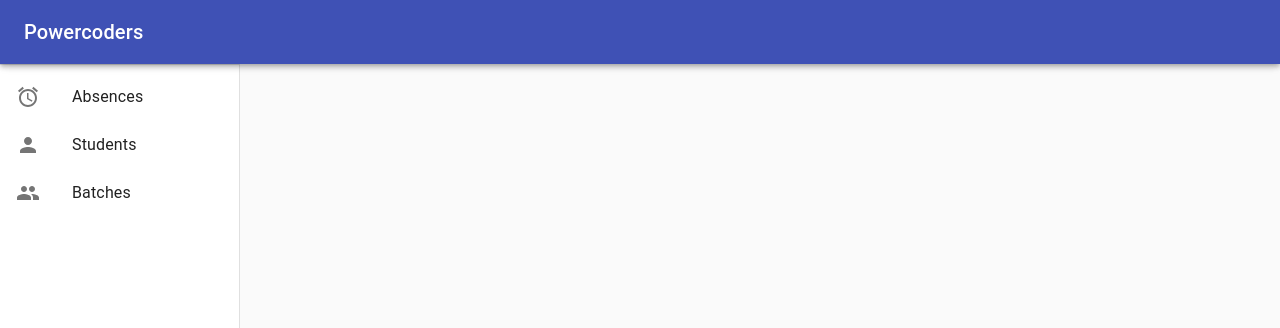
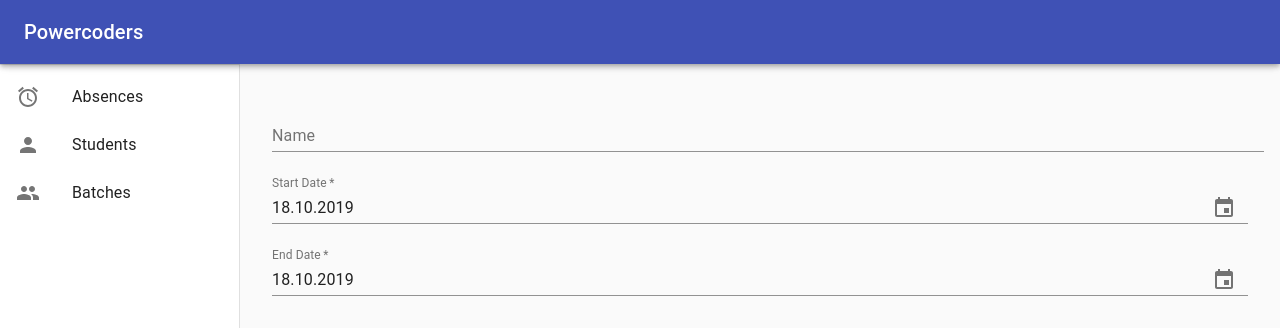
Before and after one commit to swerky/Poco_WebApp, a React (Create React App) app in the folder client/: page /batchadd in a window 1280 px wide. Shown: the top 328 px of the page. Built offline with nearby package versions, Linux system fonts and the light colour scheme.

Commit message:
Batch add form

```diff
--- a/client/src/components/Batchs/Batches.tsx
+++ b/client/src/components/Batchs/Batches.tsx
@@ -1,4 +1,4 @@
-import React, { FunctionComponent, useState } from 'react';
+import React, { FunctionComponent, useState, useEffect } from 'react';
 import { createStyles, Theme, makeStyles } from '@material-ui/core/styles';
 import BatchesTable from './BatchesTable';
 import CircularProgress from '@material-ui/core/CircularProgress';
@@ -16,6 +16,11 @@ const useStyles = makeStyles((theme: Theme) =>
 
 const Batches : FunctionComponent = () => {
   const classes = useStyles();
+
+  useEffect(() => {
+    // Met à jour le titre du document via l’API du navigateur
+    document.title = `Batches`;
+  });
 
   /* GETTING EXISTING BATCH */
   const {loading, error, data} = useQuery(GET_BATCHES);
--- /dev/null
+++ b/client/src/components/Batchs/BatchesForm.tsx
@@ -0,0 +1,108 @@
+import React, { FunctionComponent } from 'react';
+import { createStyles, Theme, makeStyles } from '@material-ui/core/styles';
+import Grid from '@material-ui/core/Grid';
+import TextField from '@material-ui/core/TextField';
+import {
+  MuiPickersUtilsProvider,
+  MaterialUiPickersDate,
+  KeyboardDatePicker
+} from '@material-ui/pickers';
+import DateFnsUtils from '@date-io/moment';
+import {BatchClass} from '../../interfaces/Student.interface';
+
+const useStyles = makeStyles((theme: Theme) =>
+  createStyles({
+    margin: {
+      margin: theme.spacing(1),
+    },
+    extendedIcon: {
+      marginRight: theme.spacing(1),
+    },
+    selectRow: {
+      marginTop: '24px'
+    },
+    container: {
+      display: 'flex',
+      flexWrap: 'wrap',
+    },
+    input: {
+      marginLeft: theme.spacing(1),
+      marginRight: theme.spacing(1),
+      width: '100%',
+    },
+    titleNewBatch: {
+      marginBottom: '10px',
+      marginTop: '10px',
+      marginLeft: '5px'
+    },
+    addField: {
+      marginTop: '10px',
+    },
+    progress: {
+      margin: theme.spacing(2),
+    },
+  }),
+);
+
+interface BatchClassProps {
+  batch: BatchClass,
+  handleTextBatchChange: (name: keyof BatchClass) => (event: React.ChangeEvent<HTMLInputElement | HTMLTextAreaElement>) => void,
+  handleDateBatchChange: (date: MaterialUiPickersDate | null, name: keyof BatchClass) => void,
+}
+
+const BatchesForm: FunctionComponent<BatchClassProps> = ({batch, handleTextBatchChange, handleDateBatchChange}) => {
+  const classes = useStyles();
+
+  return (
+    <>
+      <TextField
+        id="batch.name"
+        label="Name"
+        onChange={handleTextBatchChange('name')}
+        className={classes.input}
+        value={batch.name}
+        margin="normal"
+      />
+      <MuiPickersUtilsProvider utils={DateFnsUtils}>
+        <Grid container justify="space-around">
+          <KeyboardDatePicker
+            required
+            disableToolbar
+            variant="inline"
+            format="DD.MM.YYYY"
+            margin="normal"
+            id="startingTime"
+            label="Start Date"
+            value={batch.startingTime}
+            onChange={(event) => handleDateBatchChange(event, 'startingTime')}
+            className={classes.input}
+            KeyboardButtonProps={{
+              'aria-label': 'change date',
+            }}
+          />
+        </Grid>
+      </MuiPickersUtilsProvider>
+      <MuiPickersUtilsProvider utils={DateFnsUtils}>
+        <Grid container justify="space-around">
+          <KeyboardDatePicker
+            required
+            disableToolbar
+            variant="inline"
+            format="DD.MM.YYYY"
+            margin="normal"
+            id="endTime"
+            label="End Date"
+            value={batch.endTime}
+            onChange={(event) => handleDateBatchChange(event, 'endTime')}
+            className={classes.input}
+            KeyboardButtonProps={{
+              'aria-label': 'change date',
+            }}
+          />
+        </Grid>
+      </MuiPickersUtilsProvider>
+    </>
+  );
+}
+
+export default BatchesForm;
--- /dev/null
+++ b/client/src/components/Batchs/BatchesFormAdd.tsx
@@ -0,0 +1,30 @@
+import React, { FunctionComponent, useState } from 'react';
+import moment from 'moment';
+import BatchesForm from './BatchesForm';
+import {BatchClass} from '../../interfaces/Student.interface';
+import {MaterialUiPickersDate} from '@material-ui/pickers';
+
+const BatchesFormAdd : FunctionComponent = () => {
+  const [batch, setBatch] = useState({
+    name: "",
+    startingTime: moment(),
+    endTime: moment()
+  })
+
+  /* FUNCTIONS */
+  const handleTextBatchChange = (name: keyof BatchClass) => (event: React.ChangeEvent<HTMLInputElement | HTMLTextAreaElement>) =>{
+    setBatch({...batch, [name]: event.target.value});
+  }
+
+  const handleDateBatchChange = (date: MaterialUiPickersDate | null, name: keyof BatchClass) => {
+    if(date !== null){
+      setBatch({...batch, [name]: date});
+    }
+  }
+
+  return (
+    <BatchesForm batch={batch} handleTextBatchChange={handleTextBatchChange} handleDateBatchChange={handleDateBatchChange}/>
+  );
+}
+
+export default BatchesFormAdd;
--- a/client/src/components/Batchs/BatchesTable.tsx
+++ b/client/src/components/Batchs/BatchesTable.tsx
@@ -55,13 +55,13 @@ const BatchesTable : FunctionComponent<BatchesTableProps> = ({batches}) => {
       <Toolbar>
         <div className={classes.title}>
           <Typography variant="h6" id="tableTitle">
-            Students
+            Batches
           </Typography>
         </div>
         <div className={classes.spacer}/>
         <div className={classes.actions}>
           <Tooltip title="Add Batch" aria-label="add batch">
-            <Link to="batchAdd">
+            <Link to="batchadd">
               <AddIcon/>
             </Link>
           </Tooltip>
--- a/client/src/components/Students/StudentFormBatch.tsx
+++ b/client/src/components/Students/StudentFormBatch.tsx
@@ -6,9 +6,7 @@ import SearchIcon from '@material-ui/icons/Search';
 import IconButton from '@material-ui/core/IconButton';
 import Tooltip from '@material-ui/core/Tooltip';
 import SelectField from '../../utils/components/SelectField';
-import {OptionType} from '../../utils/components/SelectField.interface';
 import StudentFormBatchProps from '../../interfaces/StudentFormBatch.interface';
-import TextField from '@material-ui/core/TextField';
 import CircularProgress from '@material-ui/core/CircularProgress';
 import ServerError from '../../utils/Errors/ServerError';
 import {
@@ -16,7 +14,7 @@ import {
   MaterialUiPickersDate,
   KeyboardDatePicker
 } from '@material-ui/pickers';
-import DateFnsUtils from '@date-io/moment';
+import BatchesForm from '../Batchs/BatchesForm';
 import { useQuery } from '@apollo/react-hooks';
 import {BatchClass} from '../../interfaces/Student.interface';
 import {GET_BATCHES} from '../../queries/BatchQuery';
@@ -103,52 +101,7 @@ const StudentFormBatch: FunctionComponent<StudentFormBatchProps> = ({newBatch, s
               </IconButton>
             </Grid>
           </Grid>
-          <TextField
-                id="batch.name"
-                label="Name"
-                onChange={handleTextBatchChange('name')}
-                className={classes.input}
-                value={batch.name}
-                margin="normal"
-              />
-          <MuiPickersUtilsProvider utils={DateFnsUtils}>
-            <Grid container justify="space-around">
-              <KeyboardDatePicker
-                required
-                disableToolbar
-                variant="inline"
-                format="dd.MM.yyyy"
-                margin="normal"
-                id="startingTime"
-                label="Start Date"
-                value={batch.startingTime}
-                onChange={(event) => handleDateBatchChange(event, 'startingTime')}
-                className={classes.input}
-                KeyboardButtonProps={{
-                  'aria-label': 'change date',
-                }}
-              />
-            </Grid>
-          </MuiPickersUtilsProvider>
-          <MuiPickersUtilsProvider utils={DateFnsUtils}>
-            <Grid container justify="space-around">
-              <KeyboardDatePicker
-                required
-                disableToolbar
-                variant="inline"
-                format="dd.MM.yyyy"
-                margin="normal"
-                id="endTime"
-                label="End Date"
-                value={batch.endTime}
-                onChange={(event) => handleDateBatchChange(event, 'endTime')}
-                className={classes.input}
-                KeyboardButtonProps={{
-                  'aria-label': 'change date',
-                }}
-              />
-            </Grid>
-          </MuiPickersUtilsProvider>
+          <BatchesForm batch={batch} handleTextBatchChange={handleTextBatchChange} handleDateBatchChange={handleDateBatchChange}/>
         </Grid>
       }
     </Grid>
--- a/client/src/components/Students/StudentsTable.tsx
+++ b/client/src/components/Students/StudentsTable.tsx
@@ -93,7 +93,7 @@ const StudentsTable : FunctionComponent<StudentTableProps> = (props) => {
         <div className={classes.spacer}/>
         <div className={classes.actions}>
           <Tooltip title="Add Student" aria-label="add student">
-            <Link to="studentAdd">
+            <Link to="studentadd">
               <PersonAdd/>
             </Link>
           </Tooltip>
--- a/client/src/utils/Layout/MyLayout.tsx
+++ b/client/src/utils/Layout/MyLayout.tsx
@@ -67,7 +67,7 @@ interface ResponsiveDrawerProps {
 
 interface ItemMenuProps {
   path: string,
-  key: string,
+  keyValue: string,
   text: string,
   icon: React.ReactElement<SvgIconProps>
 }
@@ -81,10 +81,10 @@ const MyLayout : FunctionComponent<ResponsiveDrawerProps> = ({container, childre
     setMobileOpen(!mobileOpen);
   };
 
-  const ItemMenu : FunctionComponent<ItemMenuProps> = ({path, key, text, icon}) => {
+  const ItemMenu : FunctionComponent<ItemMenuProps> = ({path, keyValue, text, icon}) => {
     return (
       <Link to={path}>
-        <ListItem button key={key}>
+        <ListItem button key={keyValue}>
           <ListItemIcon>{icon}</ListItemIcon>
           <ListItemText primary={text} />
         </ListItem>
@@ -97,9 +97,9 @@ const MyLayout : FunctionComponent<ResponsiveDrawerProps> = ({container, childre
       <div className={classes.toolbar} />
       <Divider />
         <List>
-          <ItemMenu path="/" key="absences" text="Absences" icon={<AlarmIcon/>}/>
-          <ItemMenu path="/students" key="students" text="Students" icon={<PersonIcon/>}/>
-          <ItemMenu path="/batches" key="batches" text="Batches" icon={<GroupIcon/>}/>
+          <ItemMenu path="/" keyValue="absences" text="Absences" icon={<AlarmIcon/>}/>
+          <ItemMenu path="/students" keyValue="students" text="Students" icon={<PersonIcon/>}/>
+          <ItemMenu path="/batches" keyValue="batches" text="Batches" icon={<GroupIcon/>}/>
       </List>
     </div>
   );
--- a/client/src/utils/Router/MyRouter.tsx
+++ b/client/src/utils/Router/MyRouter.tsx
@@ -5,6 +5,7 @@ import Students from '../../components/Students/Students';
 import StudentFormAdd from '../../components/Students/StudentFormAdd';
 import StudentFormUpdate from '../../components/Students/StudentFormUpdate';
 import Batches from "../../components/Batchs/Batches";
+import BatchesFormAdd from "../../components/Batchs/BatchesFormAdd";
 
 const MyRouter = () => {
   return (
@@ -14,6 +15,7 @@ const MyRouter = () => {
       <Route path="/studentadd" exact component={StudentFormAdd}/>
       <Route path="/studentedit/:id" exact component={StudentFormUpdate}/>
       <Route path="/batches" exact component={Batches}/>
+      <Route path="/batchadd" exact component={BatchesFormAdd}/>
     </Switch>
   );
 }
```
